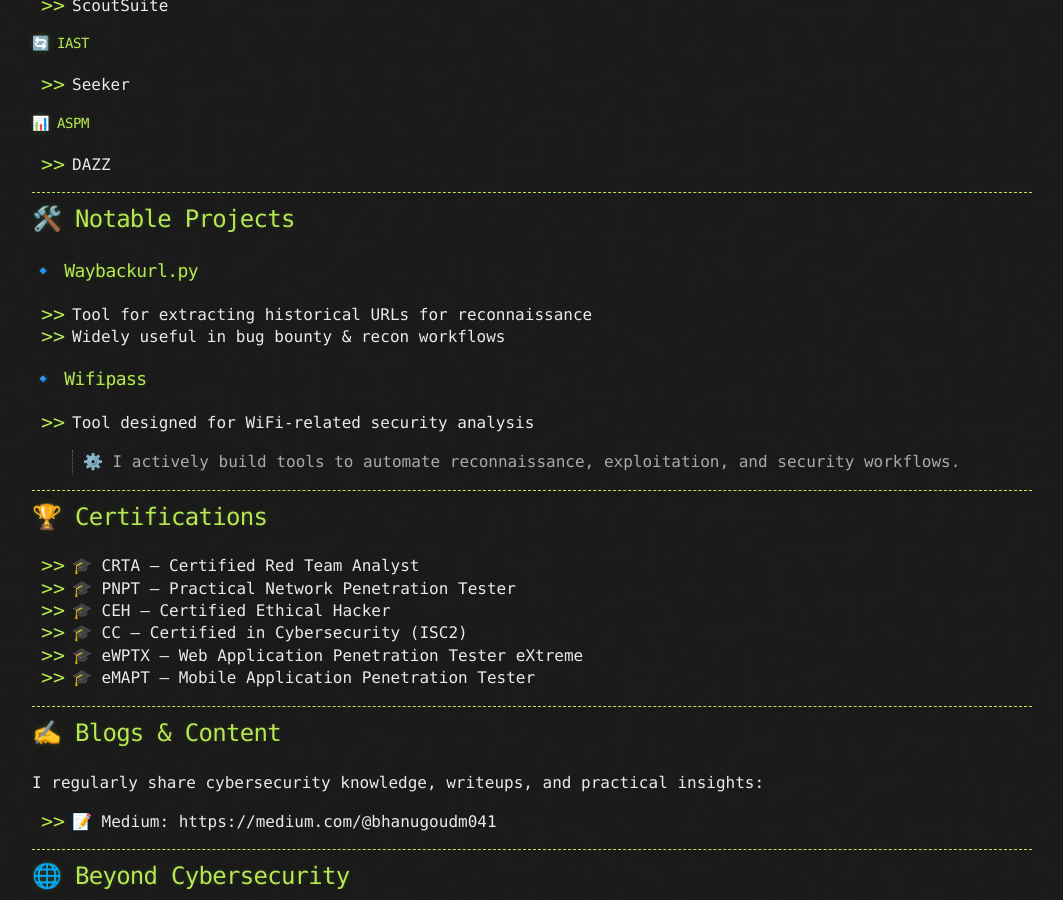
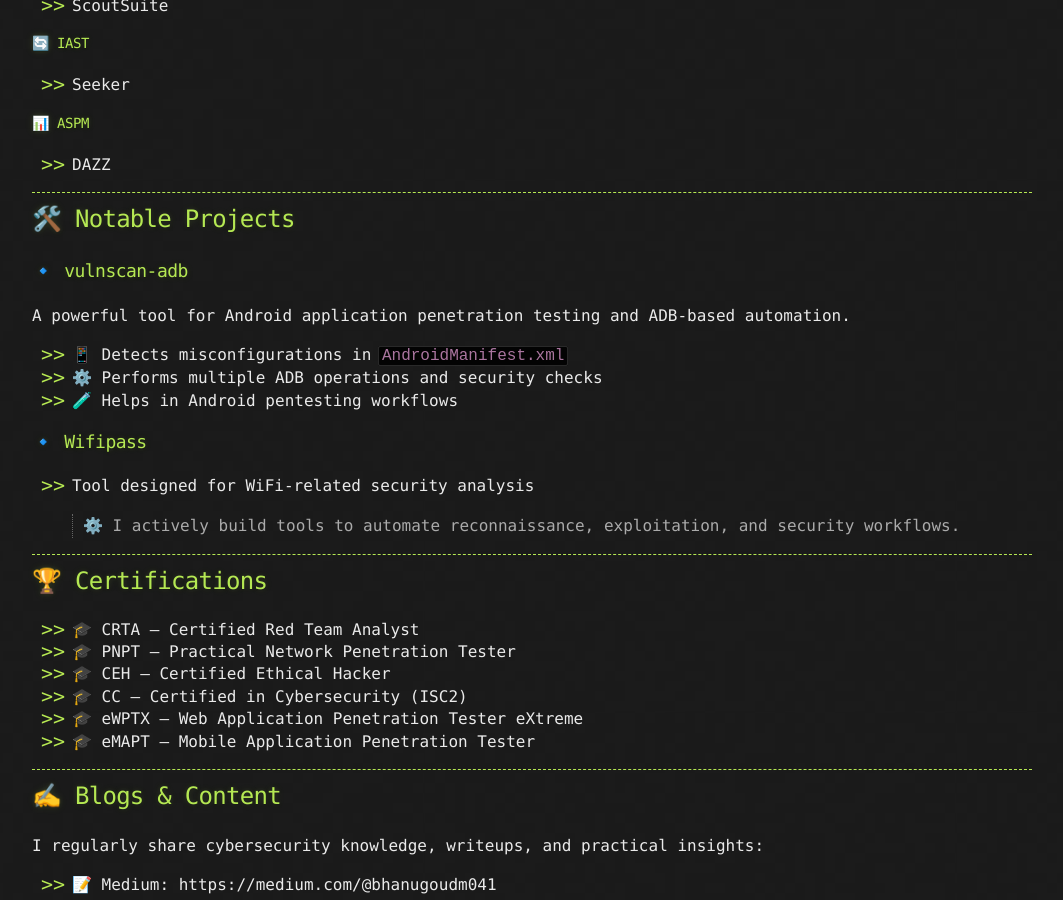
Before and after one commit to bhanugoudm041/bhanugoudm041.github.io, a Jekyll site: the page built from index.md, in a window 1280 px wide and 900 px high, scrolled down 1416 px. Shown: the whole window, without its empty margins (108-1171 px from the left). Built offline with Jekyll 4.4.1, drawn with Linux system fonts in a browser that asks for light colours; our own code applies the rules of GitHub Pages for plain Markdown files.

Commit message:
Update index.md

```diff
--- a/index.md
+++ b/index.md
@@ -68,9 +68,11 @@
 
 ## 🛠️ Notable Projects
 
-### 🔹 Waybackurl.py
-- Tool for extracting historical URLs for reconnaissance
-- Widely useful in bug bounty & recon workflows
+### 🔹 vulnscan-adb
+A powerful tool for Android application penetration testing and ADB-based automation.
+- 📱 Detects misconfigurations in `AndroidManifest.xml`
+- ⚙️ Performs multiple ADB operations and security checks
+- 🧪 Helps in Android pentesting workflows
 
 ### 🔹 Wifipass
 - Tool designed for WiFi-related security analysis
```
